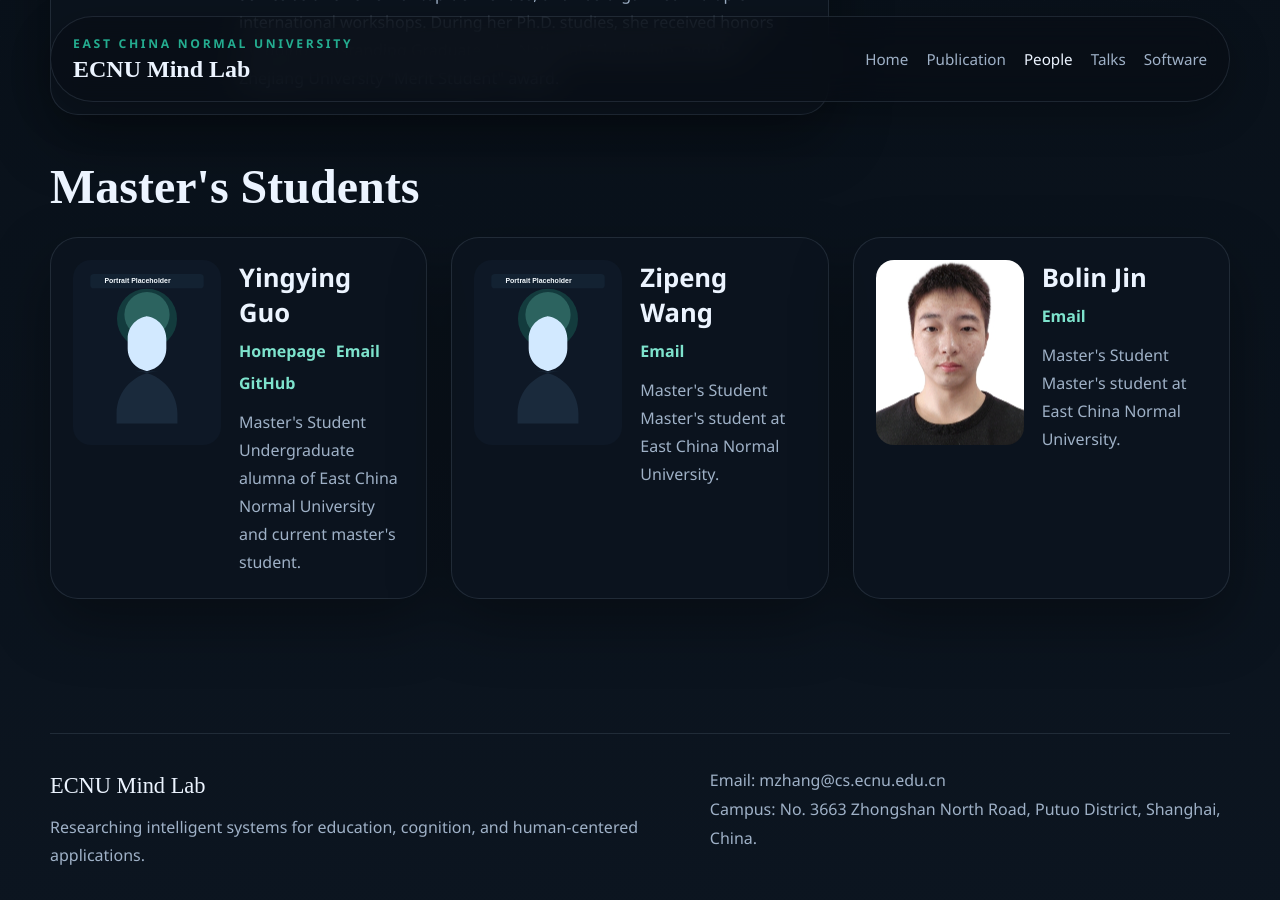
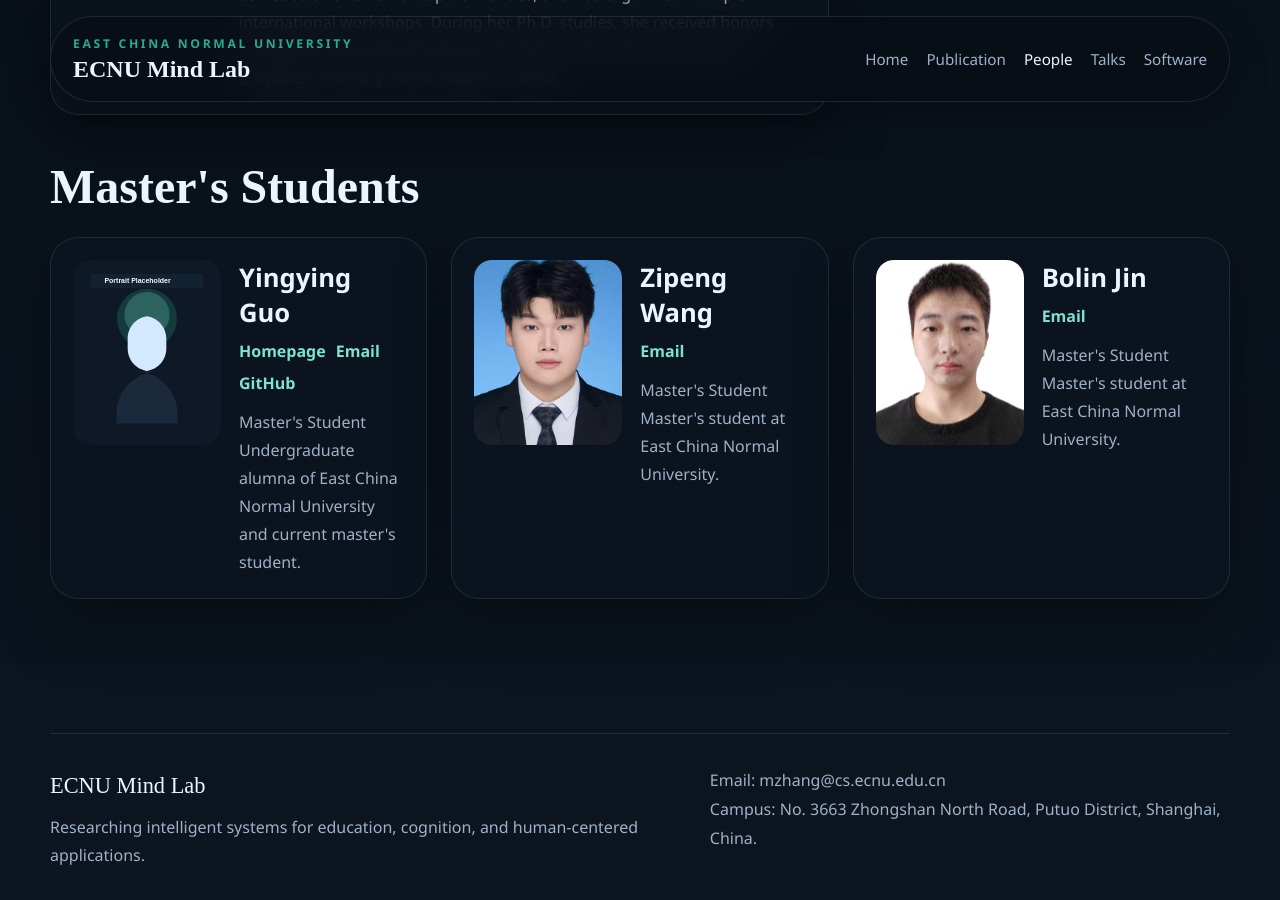
Before and after one commit to Mind-Lab-ECNU/mind-lab-ecnu.github.io, a Jekyll site: the page built from _pages/people.html, in a window 1280 px wide and 900 px high, scrolled down 711 px. Built offline with Jekyll 4.4.1, drawn with Linux system fonts in a browser that asks for light colours.

Commit message:
Add Zipeng Wang profile photo

```diff
--- a/_data/people.yml
+++ b/_data/people.yml
@@ -29,7 +29,7 @@ master_students:
   - name: Zipeng Wang
     role: "Master's Student"
     meta: "Master's student at East China Normal University."
-    image: assets/images/person-placeholder.svg
+    image: assets/images/people/master-wzp.jpg
     links:
       - label: Email
         url: "mailto:TFire26138@163.com"
```
Also changed, not shown: assets/images/people/master-wzp.jpg (added).
